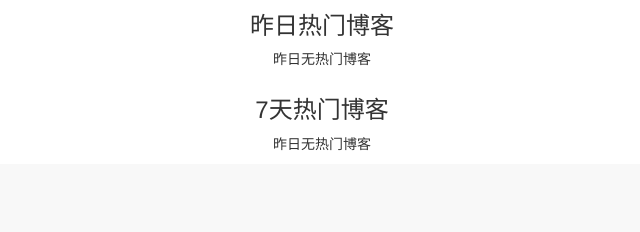
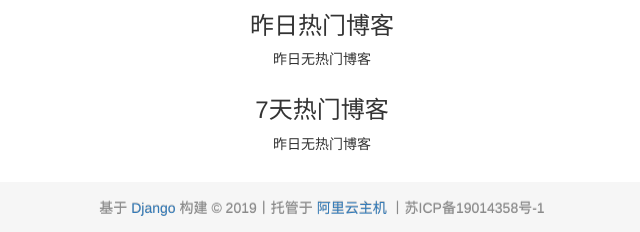
Before and after one commit to Qireka/zhendatou, a Django app: page / in a window 1280 px wide. Shown: the part 720-952 px from the top of the page, without its empty margins (318-958 px from the left). Before the commit the page ends 871 px from the top, so only its background shows below. Run offline with Django 3.2, Linux system fonts and the light colour scheme; data comes from the database, SQL or seed files in the repository; some libraries are stand-ins or nearby versions.

Commit message:
在base加上footer，改一下css

```diff
--- a/static/base.css
+++ b/static/base.css
@@ -14,3 +14,21 @@ span.pull-left ul {
 ul.navbar-right {
     margin-right: 0;
 }
+
+footer {
+    background: #f6f6f6;
+    position: relative;
+}
+
+.footer-inner {
+    max-width: 1226px;
+    padding: 16px 20px 14px;
+    margin: 0 auto;
+    color: #8a8a8a;
+    text-shadow: 0 -1px 0 #c3c3c3;
+}
+
+.copyright {
+    text-align: center;
+    float: none !important;
+}
--- a/static/home.css
+++ b/static/home.css
@@ -15,4 +15,5 @@ div#container {
 div.hot-data-title {
         text-align: center;
         margin-top: 2em;
+        margin-bottom: 2em;
 }
--- a/templates/base.html
+++ b/templates/base.html
@@ -61,7 +61,22 @@
 </div>
 
 
+
 {% block content %}{% endblock %}
+
+<footer class="footer">
+    <div class="footer-inner">
+        <div class="copyright">
+            基于
+            <a href="https://www.djangoproject.com/" title="WordPress"> Django </a>
+            构建 © 2019丨托管于
+            <a target="_blank" href="https://cn.aliyun.com/">阿里云主机</a>
+            丨苏ICP备19014358号-1
+        </div>
+    </div>
+    </div>
+</footer>
+
 {% block script_extends %}{% endblock %}
 </body>
 </html>
```
